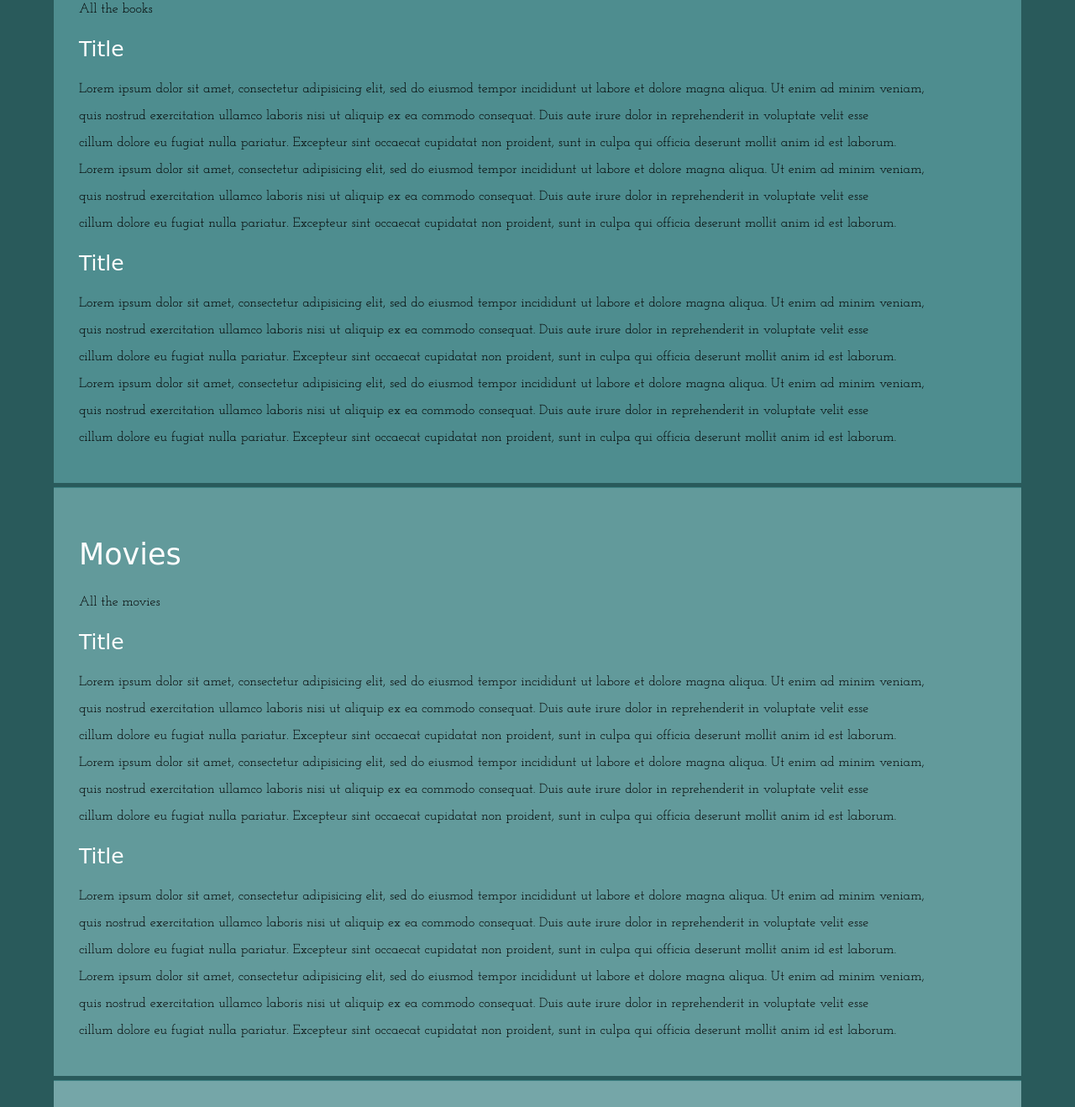
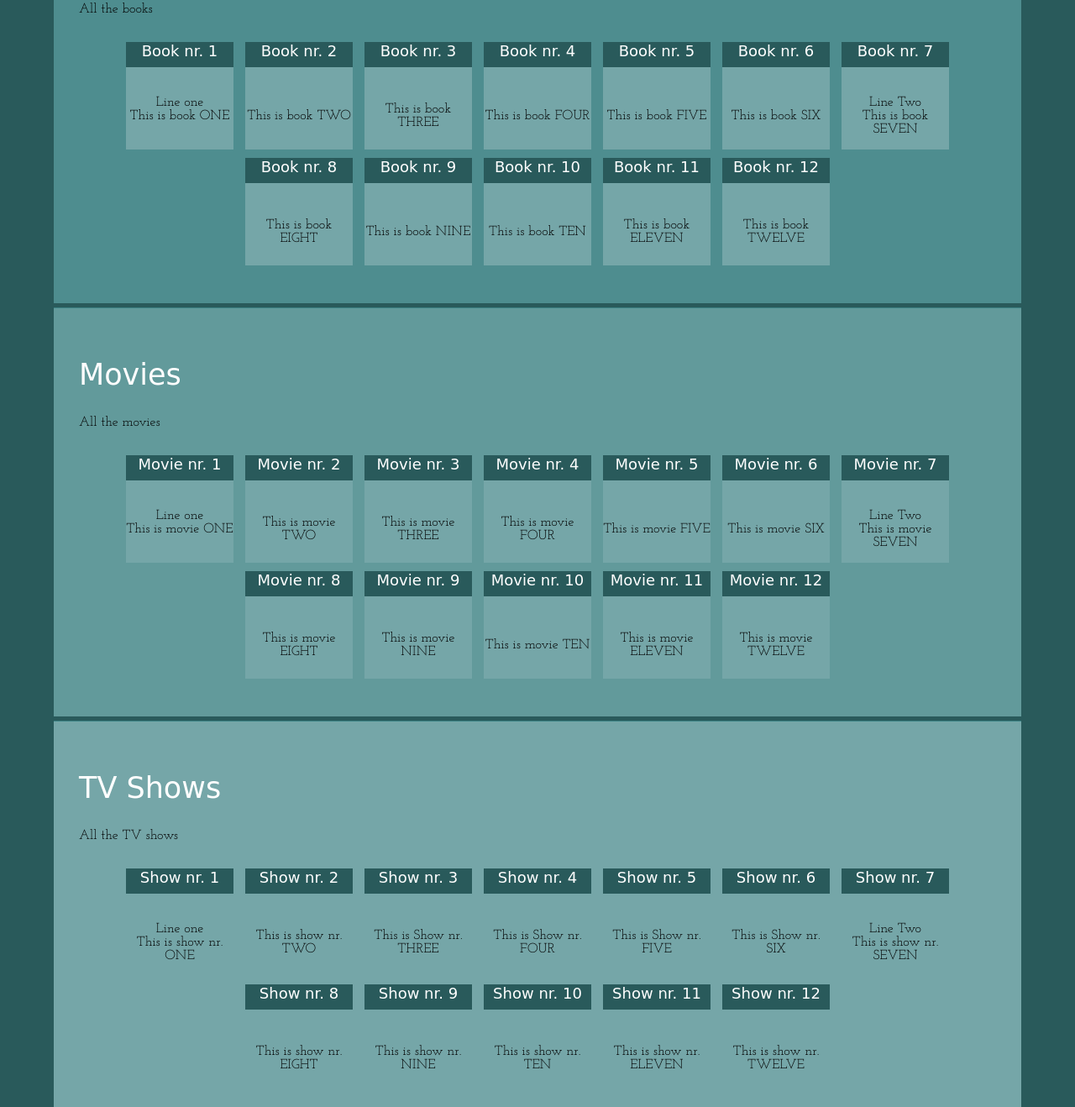
Before and after one commit to CiljaW/Ex-Libris, a plain HTML site: page index.html in a window 1280 px wide. Shown: the part 373-1691 px from the top of the page at 84% size. Drawn offline with Linux system fonts and the light colour scheme; a web font is replaced by a local one.

Commit message:
More structure, and a scrollbar change
Boxes are introduced, and the scrollbar gets a makeover

```diff
--- a/index.html
+++ b/index.html
@@ -52,50 +52,135 @@
 		<div id="mainContent">
 			<!-- Books -->
 			<div id="books">
+
 				<h2>Books</h2>
 				<p>All the books</p>
-				<article>
-					<h3>Title</h3>
+
+				<div id="booksContent">
+
+					<div class="bookPost">
+
+						<h3>Book nr. 1</h3>
+						<p>
+							Line one <br>
+							This is book ONE
+						</p>
+
 						<p>
 							Lorem ipsum dolor sit amet, consectetur adipisicing elit, sed do eiusmod
-					tempor incididunt ut labore et dolore magna aliqua. Ut enim ad minim veniam,</p>
-					<p>quis nostrud exercitation ullamco laboris
-						nisi ut aliquip ex ea commodo
-					consequat. Duis aute irure dolor in reprehenderit in voluptate velit esse</p>
-					<p>cillum dolore eu fugiat nulla pariatur. Excepteur sint occaecat cupidatat non
+							tempor incididunt ut labore et dolore magna aliqua. Ut enim ad minim veniam,
+							quis nostrud exercitation ullamco laboris nisi ut aliquip ex ea commodo
+							consequat. Duis aute irure dolor in reprehenderit in voluptate velit esse
+							cillum dolore eu fugiat nulla pariatur. Excepteur sint occaecat cupidatat non
 							proident, sunt in culpa qui officia deserunt mollit anim id est laborum.
 						</p>
+
+					</div>
+
+					<div class="bookPost">
+
+						<h3>Book nr. 2</h3>
 						<p>
-						Lorem ipsum dolor sit amet, consectetur adipisicing elit, sed do eiusmod
-					tempor incididunt ut labore et dolore magna aliqua. Ut enim ad minim veniam,</p>
-					<p>quis nostrud exercitation ullamco laboris
-						nisi ut aliquip ex ea commodo
-					consequat. Duis aute irure dolor in reprehenderit in voluptate velit esse</p>
-					<p>cillum dolore eu fugiat nulla pariatur. Excepteur sint occaecat cupidatat non
-						proident, sunt in culpa qui officia deserunt mollit anim id est laborum.
+							This is book TWO
+
 						</p>
-				</article>
-				<article>
-					<h3>Title</h3>
+
+					</div>
+
+					<div class="bookPost">
+
+						<h3>Book nr. 3</h3>
 						<p>
-						Lorem ipsum dolor sit amet, consectetur adipisicing elit, sed do eiusmod
-					tempor incididunt ut labore et dolore magna aliqua. Ut enim ad minim veniam,</p>
-					<p>quis nostrud exercitation ullamco laboris
-						nisi ut aliquip ex ea commodo
-					consequat. Duis aute irure dolor in reprehenderit in voluptate velit esse</p>
-					<p>cillum dolore eu fugiat nulla pariatur. Excepteur sint occaecat cupidatat non
-						proident, sunt in culpa qui officia deserunt mollit anim id est laborum.
+							This is book THREE
 						</p>
+
+					</div>
+
+					<div class="bookPost">
+
+						<h3>Book nr. 4</h3>
 						<p>
-						Lorem ipsum dolor sit amet, consectetur adipisicing elit, sed do eiusmod
-					tempor incididunt ut labore et dolore magna aliqua. Ut enim ad minim veniam,</p>
-					<p>quis nostrud exercitation ullamco laboris
-						nisi ut aliquip ex ea commodo
-					consequat. Duis aute irure dolor in reprehenderit in voluptate velit esse</p>
-					<p>cillum dolore eu fugiat nulla pariatur. Excepteur sint occaecat cupidatat non
-						proident, sunt in culpa qui officia deserunt mollit anim id est laborum.
+							This is book FOUR
 						</p>
-				</article>
+
+					</div>
+
+					<div class="bookPost">
+
+						<h3>Book nr. 5</h3>
+						<p>
+							This is book FIVE
+						</p>
+
+					</div>
+
+					<div class="bookPost">
+
+						<h3>Book nr. 6</h3>
+						<p>
+							This is book SIX
+						</p>
+
+					</div>
+
+					<div class="bookPost">
+
+						<h3>Book nr. 7</h3>
+						<p>
+							Line Two <br>
+							This is book SEVEN
+						</p>
+
+					</div>
+
+					<div class="bookPost">
+
+						<h3>Book nr. 8</h3>
+						<p>
+							This is book EIGHT
+
+						</p>
+
+					</div>
+
+					<div class="bookPost">
+
+						<h3>Book nr. 9</h3>
+						<p>
+							This is book NINE
+						</p>
+
+					</div>
+
+					<div class="bookPost">
+
+						<h3>Book nr. 10</h3>
+						<p>
+							This is book TEN
+						</p>
+
+					</div>
+
+					<div class="bookPost">
+
+						<h3>Book nr. 11</h3>
+						<p>
+							This is book ELEVEN
+						</p>
+
+					</div>
+
+					<div class="bookPost">
+
+						<h3>Book nr. 12</h3>
+						<p>
+							This is book TWELVE
+						</p>
+
+					</div>
+
+				</div>
+
 			</div>
 			<!-- end of Books -->
 
@@ -105,48 +190,130 @@
 			<div id="movies">
 				<h2>Movies</h2>
 				<p>All the movies</p>
-				<article>
-					<h3>Title</h3>
+				<div id="booksContent">
+
+					<div class="bookPost">
+
+						<h3>Movie nr. 1</h3>
+						<p>
+							Line one <br>
+							This is movie ONE
+						</p>
+
 						<p>
 							Lorem ipsum dolor sit amet, consectetur adipisicing elit, sed do eiusmod
-					tempor incididunt ut labore et dolore magna aliqua. Ut enim ad minim veniam,</p>
-					<p>quis nostrud exercitation ullamco laboris
-						nisi ut aliquip ex ea commodo
-					consequat. Duis aute irure dolor in reprehenderit in voluptate velit esse</p>
-					<p>cillum dolore eu fugiat nulla pariatur. Excepteur sint occaecat cupidatat non
+							tempor incididunt ut labore et dolore magna aliqua. Ut enim ad minim veniam,
+							quis nostrud exercitation ullamco laboris nisi ut aliquip ex ea commodo
+							consequat. Duis aute irure dolor in reprehenderit in voluptate velit esse
+							cillum dolore eu fugiat nulla pariatur. Excepteur sint occaecat cupidatat non
 							proident, sunt in culpa qui officia deserunt mollit anim id est laborum.
 						</p>
+
+					</div>
+
+					<div class="bookPost">
+
+						<h3>Movie nr. 2</h3>
 						<p>
-						Lorem ipsum dolor sit amet, consectetur adipisicing elit, sed do eiusmod
-					tempor incididunt ut labore et dolore magna aliqua. Ut enim ad minim veniam,</p>
-					<p>quis nostrud exercitation ullamco laboris
-						nisi ut aliquip ex ea commodo
-					consequat. Duis aute irure dolor in reprehenderit in voluptate velit esse</p>
-					<p>cillum dolore eu fugiat nulla pariatur. Excepteur sint occaecat cupidatat non
-						proident, sunt in culpa qui officia deserunt mollit anim id est laborum.
+							This is movie TWO
+
 						</p>
-				</article>
-				<article>
-					<h3>Title</h3>
+
+					</div>
+
+					<div class="bookPost">
+
+						<h3>Movie nr. 3</h3>
 						<p>
-						Lorem ipsum dolor sit amet, consectetur adipisicing elit, sed do eiusmod
-					tempor incididunt ut labore et dolore magna aliqua. Ut enim ad minim veniam,</p>
-					<p>quis nostrud exercitation ullamco laboris
-						nisi ut aliquip ex ea commodo
-					consequat. Duis aute irure dolor in reprehenderit in voluptate velit esse</p>
-					<p>cillum dolore eu fugiat nulla pariatur. Excepteur sint occaecat cupidatat non
-						proident, sunt in culpa qui officia deserunt mollit anim id est laborum.
+							This is movie THREE
 						</p>
+
+					</div>
+
+					<div class="bookPost">
+
+						<h3>Movie nr. 4</h3>
 						<p>
-						Lorem ipsum dolor sit amet, consectetur adipisicing elit, sed do eiusmod
-					tempor incididunt ut labore et dolore magna aliqua. Ut enim ad minim veniam,</p>
-					<p>quis nostrud exercitation ullamco laboris
-						nisi ut aliquip ex ea commodo
-					consequat. Duis aute irure dolor in reprehenderit in voluptate velit esse</p>
-					<p>cillum dolore eu fugiat nulla pariatur. Excepteur sint occaecat cupidatat non
-						proident, sunt in culpa qui officia deserunt mollit anim id est laborum.
+							This is movie FOUR
 						</p>
-				</article>
+
+					</div>
+
+					<div class="bookPost">
+
+						<h3>Movie nr. 5</h3>
+						<p>
+							This is movie FIVE
+						</p>
+
+					</div>
+
+					<div class="bookPost">
+
+						<h3>Movie nr. 6</h3>
+						<p>
+							This is movie SIX
+						</p>
+
+					</div>
+
+					<div class="bookPost">
+
+						<h3>Movie nr. 7</h3>
+						<p>
+							Line Two <br>
+							This is movie SEVEN
+						</p>
+
+					</div>
+
+					<div class="bookPost">
+
+						<h3>Movie nr. 8</h3>
+						<p>
+							This is movie EIGHT
+
+						</p>
+
+					</div>
+
+					<div class="bookPost">
+
+						<h3>Movie nr. 9</h3>
+						<p>
+							This is movie NINE
+						</p>
+
+					</div>
+
+					<div class="bookPost">
+
+						<h3>Movie nr. 10</h3>
+						<p>
+							This is movie TEN
+						</p>
+
+					</div>
+
+					<div class="bookPost">
+
+						<h3>Movie nr. 11</h3>
+						<p>
+							This is movie ELEVEN
+						</p>
+
+					</div>
+
+					<div class="bookPost">
+
+						<h3>Movie nr. 12</h3>
+						<p>
+							This is movie TWELVE
+						</p>
+
+					</div>
+
+				</div>
 			</div>
 			<!-- end of Movies -->
 
@@ -156,48 +323,130 @@
 			<div id="shows">
 				<h2>TV Shows</h2>
 				<p>All the TV shows</p>
-				<article>
-					<h3>Title</h3>
+				<div id="booksContent">
+
+					<div class="bookPost">
+
+						<h3>Show nr. 1</h3>
+						<p>
+							Line one <br>
+							This is show nr. ONE
+						</p>
+
 						<p>
 							Lorem ipsum dolor sit amet, consectetur adipisicing elit, sed do eiusmod
-					tempor incididunt ut labore et dolore magna aliqua. Ut enim ad minim veniam,</p>
-					<p>quis nostrud exercitation ullamco laboris
-						nisi ut aliquip ex ea commodo
-					consequat. Duis aute irure dolor in reprehenderit in voluptate velit esse</p>
-					<p>cillum dolore eu fugiat nulla pariatur. Excepteur sint occaecat cupidatat non
+							tempor incididunt ut labore et dolore magna aliqua. Ut enim ad minim veniam,
+							quis nostrud exercitation ullamco laboris nisi ut aliquip ex ea commodo
+							consequat. Duis aute irure dolor in reprehenderit in voluptate velit esse
+							cillum dolore eu fugiat nulla pariatur. Excepteur sint occaecat cupidatat non
 							proident, sunt in culpa qui officia deserunt mollit anim id est laborum.
 						</p>
+
+					</div>
+
+					<div class="bookPost">
+
+						<h3>Show nr. 2</h3>
 						<p>
-						Lorem ipsum dolor sit amet, consectetur adipisicing elit, sed do eiusmod
-					tempor incididunt ut labore et dolore magna aliqua. Ut enim ad minim veniam,</p>
-					<p>quis nostrud exercitation ullamco laboris
-						nisi ut aliquip ex ea commodo
-					consequat. Duis aute irure dolor in reprehenderit in voluptate velit esse</p>
-					<p>cillum dolore eu fugiat nulla pariatur. Excepteur sint occaecat cupidatat non
-						proident, sunt in culpa qui officia deserunt mollit anim id est laborum.
+							This is show nr. TWO
+
 						</p>
-				</article>
-				<article>
-					<h3>Title</h3>
+
+					</div>
+
+					<div class="bookPost">
+
+						<h3>Show nr. 3</h3>
 						<p>
-						Lorem ipsum dolor sit amet, consectetur adipisicing elit, sed do eiusmod
-					tempor incididunt ut labore et dolore magna aliqua. Ut enim ad minim veniam,</p>
-					<p>quis nostrud exercitation ullamco laboris
-						nisi ut aliquip ex ea commodo
-					consequat. Duis aute irure dolor in reprehenderit in voluptate velit esse</p>
-					<p>cillum dolore eu fugiat nulla pariatur. Excepteur sint occaecat cupidatat non
-						proident, sunt in culpa qui officia deserunt mollit anim id est laborum.
+							This is Show nr. THREE
 						</p>
+
+					</div>
+
+					<div class="bookPost">
+
+						<h3>Show nr. 4</h3>
 						<p>
-						Lorem ipsum dolor sit amet, consectetur adipisicing elit, sed do eiusmod
-					tempor incididunt ut labore et dolore magna aliqua. Ut enim ad minim veniam,</p>
-					<p>quis nostrud exercitation ullamco laboris
-						nisi ut aliquip ex ea commodo
-					consequat. Duis aute irure dolor in reprehenderit in voluptate velit esse</p>
-					<p>cillum dolore eu fugiat nulla pariatur. Excepteur sint occaecat cupidatat non
-						proident, sunt in culpa qui officia deserunt mollit anim id est laborum.
+							This is Show nr. FOUR
 						</p>
-				</article>
+
+					</div>
+
+					<div class="bookPost">
+
+						<h3>Show nr. 5</h3>
+						<p>
+							This is Show nr. FIVE
+						</p>
+
+					</div>
+
+					<div class="bookPost">
+
+						<h3>Show nr. 6</h3>
+						<p>
+							This is Show nr. SIX
+						</p>
+
+					</div>
+
+					<div class="bookPost">
+
+						<h3>Show nr. 7</h3>
+						<p>
+							Line Two <br>
+							This is show nr. SEVEN
+						</p>
+
+					</div>
+
+					<div class="bookPost">
+
+						<h3>Show nr. 8</h3>
+						<p>
+							This is show nr. EIGHT
+
+						</p>
+
+					</div>
+
+					<div class="bookPost">
+
+						<h3>Show nr. 9</h3>
+						<p>
+							This is show nr. NINE
+						</p>
+
+					</div>
+
+					<div class="bookPost">
+
+						<h3>Show nr. 10</h3>
+						<p>
+							This is show nr. TEN
+						</p>
+
+					</div>
+
+					<div class="bookPost">
+
+						<h3>Show nr. 11</h3>
+						<p>
+							This is show nr. ELEVEN
+						</p>
+
+					</div>
+
+					<div class="bookPost">
+
+						<h3>Show nr. 12</h3>
+						<p>
+							This is show nr. TWELVE
+						</p>
+
+					</div>
+
+				</div>
 			</div>
 			<!-- end of TV Shows -->
 
@@ -207,48 +456,130 @@
 			<div id="games">
 				<h2>Games</h2>
 				<p>All the Games</p>
-				<article>
-					<h3>Title</h3>
+				<div id="booksContent">
+
+					<div class="bookPost">
+
+						<h3>Game nr. 1</h3>
+						<p>
+							Line one <br>
+							This is game ONE
+						</p>
+
 						<p>
 							Lorem ipsum dolor sit amet, consectetur adipisicing elit, sed do eiusmod
-					tempor incididunt ut labore et dolore magna aliqua. Ut enim ad minim veniam,</p>
-					<p>quis nostrud exercitation ullamco laboris
-						nisi ut aliquip ex ea commodo
-					consequat. Duis aute irure dolor in reprehenderit in voluptate velit esse</p>
-					<p>cillum dolore eu fugiat nulla pariatur. Excepteur sint occaecat cupidatat non
+							tempor incididunt ut labore et dolore magna aliqua. Ut enim ad minim veniam,
+							quis nostrud exercitation ullamco laboris nisi ut aliquip ex ea commodo
+							consequat. Duis aute irure dolor in reprehenderit in voluptate velit esse
+							cillum dolore eu fugiat nulla pariatur. Excepteur sint occaecat cupidatat non
 							proident, sunt in culpa qui officia deserunt mollit anim id est laborum.
 						</p>
+
+					</div>
+
+					<div class="bookPost">
+
+						<h3>Game nr. 2</h3>
 						<p>
-						Lorem ipsum dolor sit amet, consectetur adipisicing elit, sed do eiusmod
-					tempor incididunt ut labore et dolore magna aliqua. Ut enim ad minim veniam,</p>
-					<p>quis nostrud exercitation ullamco laboris
-						nisi ut aliquip ex ea commodo
-					consequat. Duis aute irure dolor in reprehenderit in voluptate velit esse</p>
-					<p>cillum dolore eu fugiat nulla pariatur. Excepteur sint occaecat cupidatat non
-						proident, sunt in culpa qui officia deserunt mollit anim id est laborum.
+							This is game TWO
+
 						</p>
-				</article>
-				<article>
-					<h3>Title</h3>
+
+					</div>
+
+					<div class="bookPost">
+
+						<h3>Game nr. 3</h3>
 						<p>
-						Lorem ipsum dolor sit amet, consectetur adipisicing elit, sed do eiusmod
-					tempor incididunt ut labore et dolore magna aliqua. Ut enim ad minim veniam,</p>
-					<p>quis nostrud exercitation ullamco laboris
-						nisi ut aliquip ex ea commodo
-					consequat. Duis aute irure dolor in reprehenderit in voluptate velit esse</p>
-					<p>cillum dolore eu fugiat nulla pariatur. Excepteur sint occaecat cupidatat non
-						proident, sunt in culpa qui officia deserunt mollit anim id est laborum.
+							This is game THREE
 						</p>
+
+					</div>
+
+					<div class="bookPost">
+
+						<h3>Game nr. 4</h3>
 						<p>
-						Lorem ipsum dolor sit amet, consectetur adipisicing elit, sed do eiusmod
-					tempor incididunt ut labore et dolore magna aliqua. Ut enim ad minim veniam,</p>
-					<p>quis nostrud exercitation ullamco laboris
-						nisi ut aliquip ex ea commodo
-					consequat. Duis aute irure dolor in reprehenderit in voluptate velit esse</p>
-					<p>cillum dolore eu fugiat nulla pariatur. Excepteur sint occaecat cupidatat non
-						proident, sunt in culpa qui officia deserunt mollit anim id est laborum.
+							This is game FOUR
 						</p>
-				</article>
+
+					</div>
+
+					<div class="bookPost">
+
+						<h3>Game nr. 5</h3>
+						<p>
+							This is game FIVE
+						</p>
+
+					</div>
+
+					<div class="bookPost">
+
+						<h3>Game nr. 6</h3>
+						<p>
+							This is game SIX
+						</p>
+
+					</div>
+
+					<div class="bookPost">
+
+						<h3>Game nr. 7</h3>
+						<p>
+							Line Two <br>
+							This is game SEVEN
+						</p>
+
+					</div>
+
+					<div class="bookPost">
+
+						<h3>Game nr. 8</h3>
+						<p>
+							This is game EIGHT
+
+						</p>
+
+					</div>
+
+					<div class="bookPost">
+
+						<h3>Game nr. 9</h3>
+						<p>
+							This is game NINE
+						</p>
+
+					</div>
+
+					<div class="bookPost">
+
+						<h3>Game nr. 10</h3>
+						<p>
+							This is game TEN
+						</p>
+
+					</div>
+
+					<div class="bookPost">
+
+						<h3>Game nr. 11</h3>
+						<p>
+							This is game ELEVEN
+						</p>
+
+					</div>
+
+					<div class="bookPost">
+
+						<h3>Game nr. 12</h3>
+						<p>
+							This is game TWELVE
+						</p>
+
+					</div>
+
+				</div>
 			</div>
 			<!-- end of Games -->
 		</div>
--- a/mainstyle.css
+++ b/mainstyle.css
@@ -1,5 +1,6 @@
 html {
 	background-color: #295a5b;
+	scroll-behavior: smooth;
 }
 body {
 	margin: 0 0 0 0;
@@ -117,8 +118,16 @@ nav a:hover{
 	font-size: 35px;
 }
 #mainContent h3 {
-	font-size: 25px;
+	font-size: 18px;
 }
+
+.bookPost h3 {
+	height: 30px;
+	margin-top: 0;
+	background-color: #295a5b;
+}
+
+
 
 header h1, #mainContent h2, #mainContent h3, nav a, footer h3 {
 	font-family: 'Fredericka the Great', cursive;
@@ -141,6 +150,30 @@ p {
 #books, #about {
 	background-color: #4e8d8f;
 }
+
+#booksContent {
+	margin: auto;
+	width: 98%;
+	text-align: center;
+	padding: 10px;
+}
+
+.bookPost {
+	width: 8em;
+	height: 8em;
+
+	padding: 0px;
+	margin: 5px;
+	background-color: #75a6a8;
+	display: inline-grid;
+	overflow-y: auto;
+}
+
+.bookPost:hover {
+	transition: all 0.2s ease-in-out;
+	box-shadow: 0 6px 14px 0 #142d2d;
+}
+
 /*end of Books*/
 
 /*Movies*/
@@ -261,6 +294,29 @@ footer hr {
 
 
 
+::-webkit-scrollbar-track
+{
+	-webkit-box-shadow: inset 0 0 6px rgba(0,0,0,0.3);
+	border-radius: 10px;
+}
+
+::-webkit-scrollbar
+{
+	width: 5px;
+}
+
+::-webkit-scrollbar-thumb
+{
+	background-color: rgba(255,255,255,0.4);
+	border-radius: 10px;
+}
+
+::-webkit-scrollbar-thumb:hover {
+	background-color: rgba(255,255,255,0.8);
+}
+
+
+
 /*
 
 NOTES:
```
Lines whose indentation alone changed are shown as unchanged.
